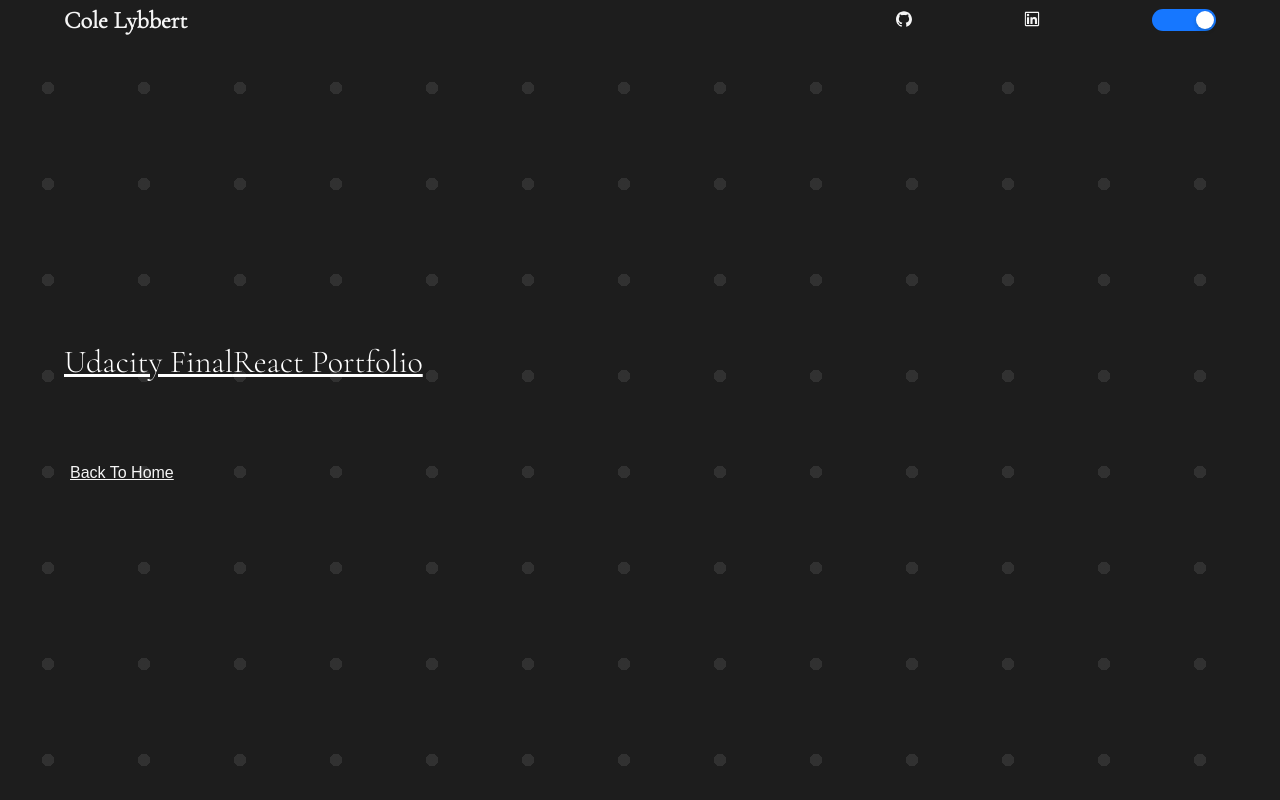
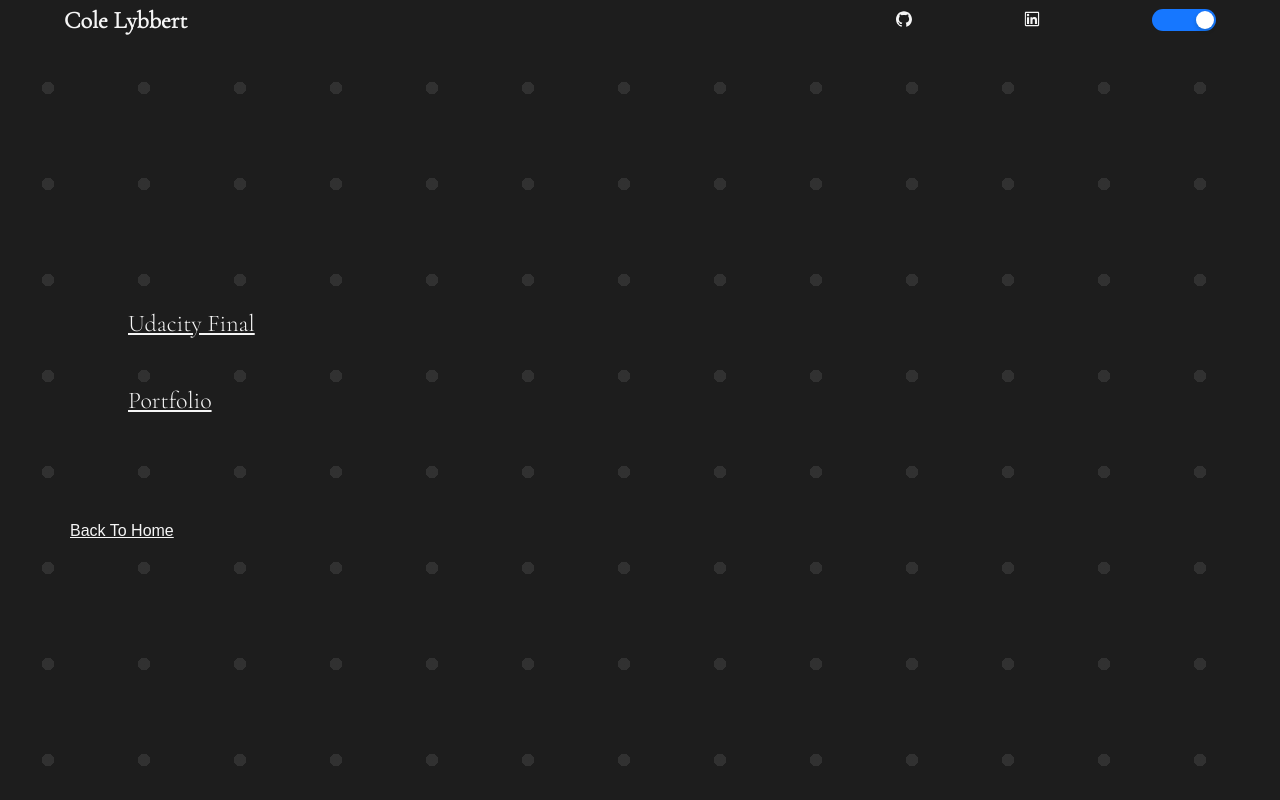
Before and after one commit to ColeLybbert/react-portfolio, a React (Create React App) app: page / in a window 1280 px wide. Both pictures are taken after a click on the element "Projects". Built offline with nearby package versions, Linux system fonts and the light colour scheme; a web font is replaced by a local one.

Commit message:
font changes

```diff
--- a/src/components/main.js
+++ b/src/components/main.js
@@ -287,12 +287,18 @@
                     textActive ? "content darkText" : "content lightText"
                   }
                 >
-                  <a href="https://github.com/ColeLybbert/fend-final">
-                    Udacity Final
-                  </a>
-                  <a href="https://github.com/ColeLybbert/fend-final">
-                    React Portfolio
-                  </a>
+                  <div className="projects">
+                    <a className={
+                      textActive ? "projectItems darkText" : "projectItems lightText"
+                    } href="https://github.com/ColeLybbert/fend-final">
+                      Udacity Final
+                    </a>
+                    <a className={
+                      textActive ? "projectItems darkText" : "projectItems lightText"
+                    } href="https://github.com/ColeLybbert/fend-final">
+                      Portfolio
+                    </a>
+                  </div>
                 </p>
                 <button
                   className={textActive ? "darkText" : "lightText"}
--- a/src/index.css
+++ b/src/index.css
@@ -142,3 +142,19 @@
 .content-item {
   width: 80%;
 }
+
+.projects {
+  display: flex;
+  justify-content: left;
+  flex-wrap: wrap;
+  width: 50%;
+  margin-left: clamp(1rem, 5vw, 12rem);
+  padding: none;
+  font-size: 1.2rem;
+}
+
+.projectItems {
+  width: 100%;
+  margin: 5% 0%;
+  font-size: clamp(1rem, 1.5rem, 2rem);
+}
```
